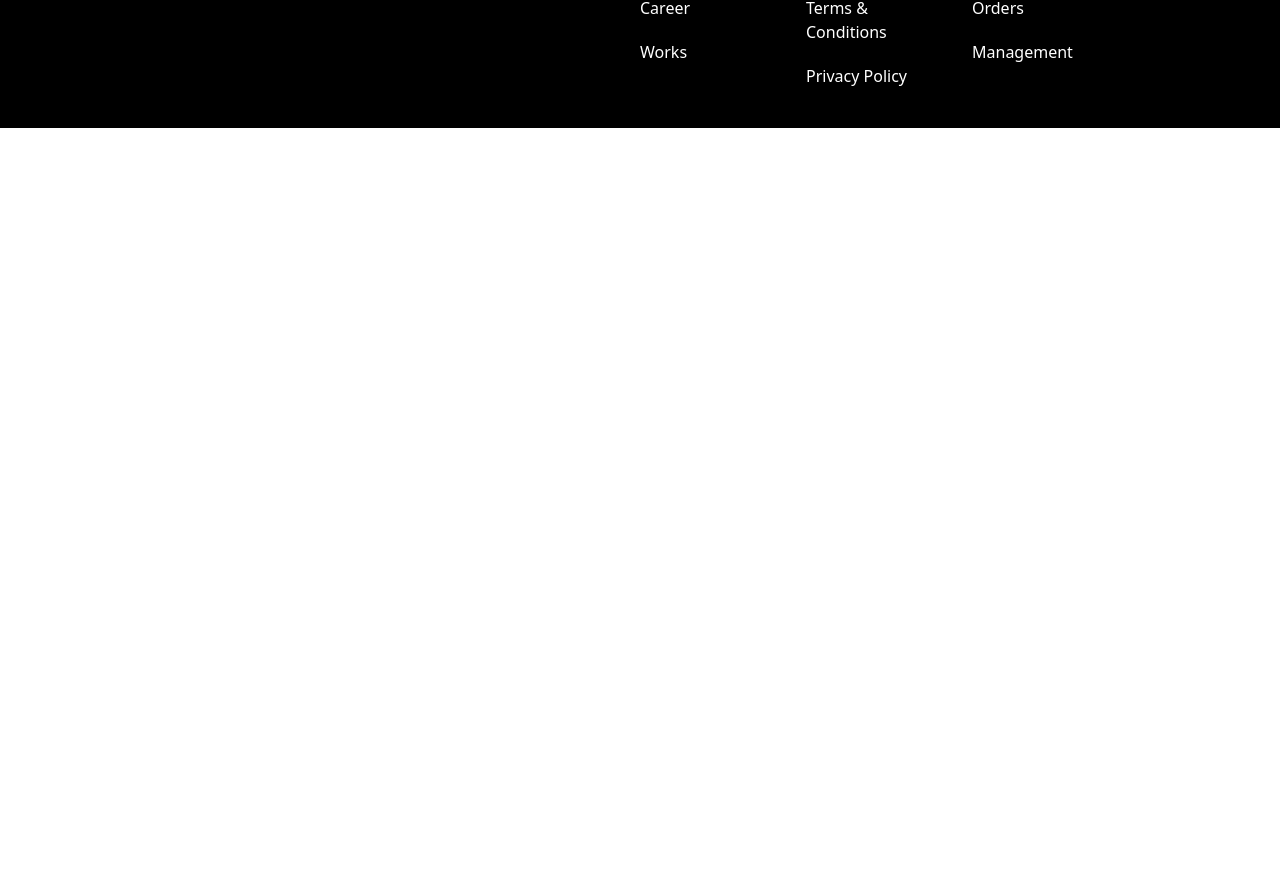
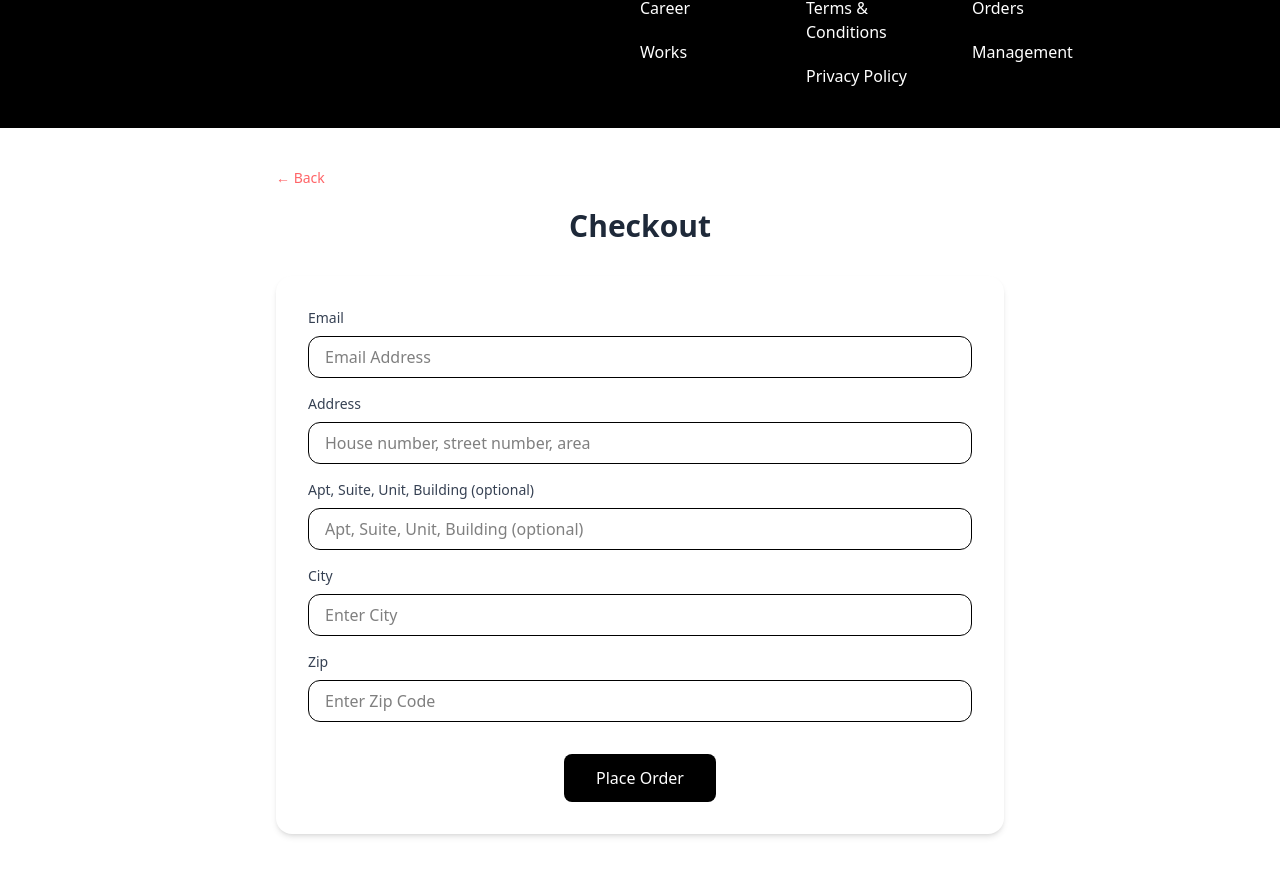
Before and after one commit to FaizulMaram/frontend, a React (Vite) app: page /home in a window 1280 px wide. Shown: the part 1004-1878 px from the top of the page. Before the commit the page ends 1132 px from the top, so only its background shows below. Built offline with nearby package versions, Linux system fonts and the light colour scheme; no server answers.

Commit message:
Checkout page created

```diff
--- a/src/App.jsx
+++ b/src/App.jsx
@@ -1,4 +1,5 @@
 import Cart from "./pages/Cart";
+import Checkout from "./pages/Checkout";
 import Home from "./pages/Home";
 import Login from "./pages/Login";
 import ProductDetail from "./pages/ProductDetail";
@@ -14,6 +15,7 @@ function App() {
         <Route path="/home" element={<Home />} />
         <Route path="/product/:id" element={<ProductDetail />} />
         <Route path="/cart" element={<Cart />} />
+        <Route path="/checkout" element={<Checkout />} />
       </Routes>
     </Router>
   );
--- /dev/null
+++ b/src/pages/Checkout.jsx
@@ -0,0 +1,95 @@
+import React, { useState } from "react";
+import Navbar from "../components/Navbar/Navbar";
+import { InputField } from "../components/Shared/InputField";
+import { Button } from "../components/Shared/Button";
+import BackPage from "../components/Shared/BackPage";
+
+const Checkout = () => {
+  const [formData, setFormData] = useState({
+    email: "",
+    address: "",
+    apt: "",
+    city: "",
+    zip: "",
+  });
+
+  const handleChange = (e) => {
+    setFormData(e.target.value);
+  };
+
+  const handleCheckout = (e) => {
+    e.preventDefault();
+    alert("Order placed successfully!");
+  };
+
+  return (
+    <>
+      <div className="max-w-3xl mx-auto px-5 py-10">
+        <BackPage to="/cart" text="Back" />
+        <h1 className="text-3xl font-bold text-gray-800 mb-8 text-center">
+          Checkout
+        </h1>
+
+        <form
+          onSubmit={handleCheckout}
+          className="bg-white p-8 rounded-2xl shadow-md space-y-5"
+        >
+          <InputField
+            type="text"
+            name="email"
+            label="Email"
+            placeholder="Email Address"
+            value={formData.email}
+            onChange={handleChange}
+          />
+
+          <InputField
+            type="text"
+            name="address"
+            label="Address"
+            placeholder="House number, street number, area"
+            value={formData.address}
+            onChange={handleChange}
+          />
+
+          <InputField
+            type="text"
+            name="apt"
+            label="Apt, Suite, Unit, Building (optional)"
+            placeholder="Apt, Suite, Unit, Building (optional)"
+            value={formData.apt}
+            onChange={handleChange}
+          />
+
+          <InputField
+            type="text"
+            name="city"
+            label="City"
+            placeholder="Enter City"
+            value={formData.city}
+            onChange={handleChange}
+          />
+
+          <InputField
+            type="number"
+            name="zip"
+            label="Zip"
+            placeholder="Enter Zip Code"
+            value={formData.zip}
+            onChange={handleChange}
+          />
+
+          <div className="pt-4 text-center">
+            <Button
+              type="submit"
+              text="Place Order"
+              className="bg-black text-white px-8 py-3 rounded-lg hover:bg-gray-800 transition duration-200"
+            />
+          </div>
+        </form>
+      </div>
+    </>
+  );
+};
+
+export default Checkout;
--- a/src/pages/Home.jsx
+++ b/src/pages/Home.jsx
@@ -3,6 +3,7 @@ import Navbar from "../components/Navbar/Navbar";
 import Logos from "./Logos";
 import Products from "../components/Product/Products";
 import Footer from "../components/Footer/Footer";
+import Checkout from "./Checkout";
 
 const Home = () => {
   return (
@@ -12,6 +13,7 @@ const Home = () => {
       <Logos />
       <Products />
       <Footer />
+      <Checkout />
     </div>
   );
 };
```
